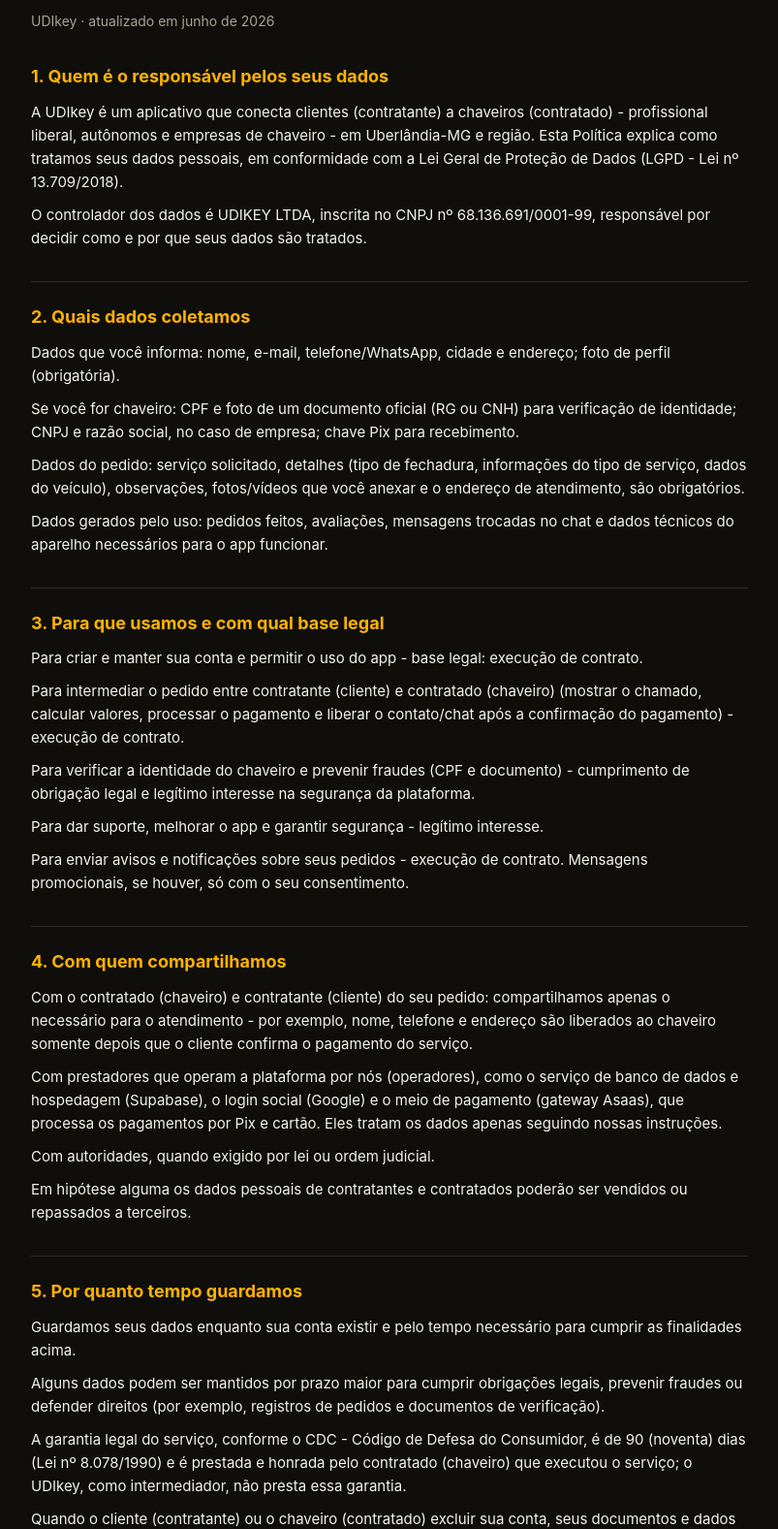
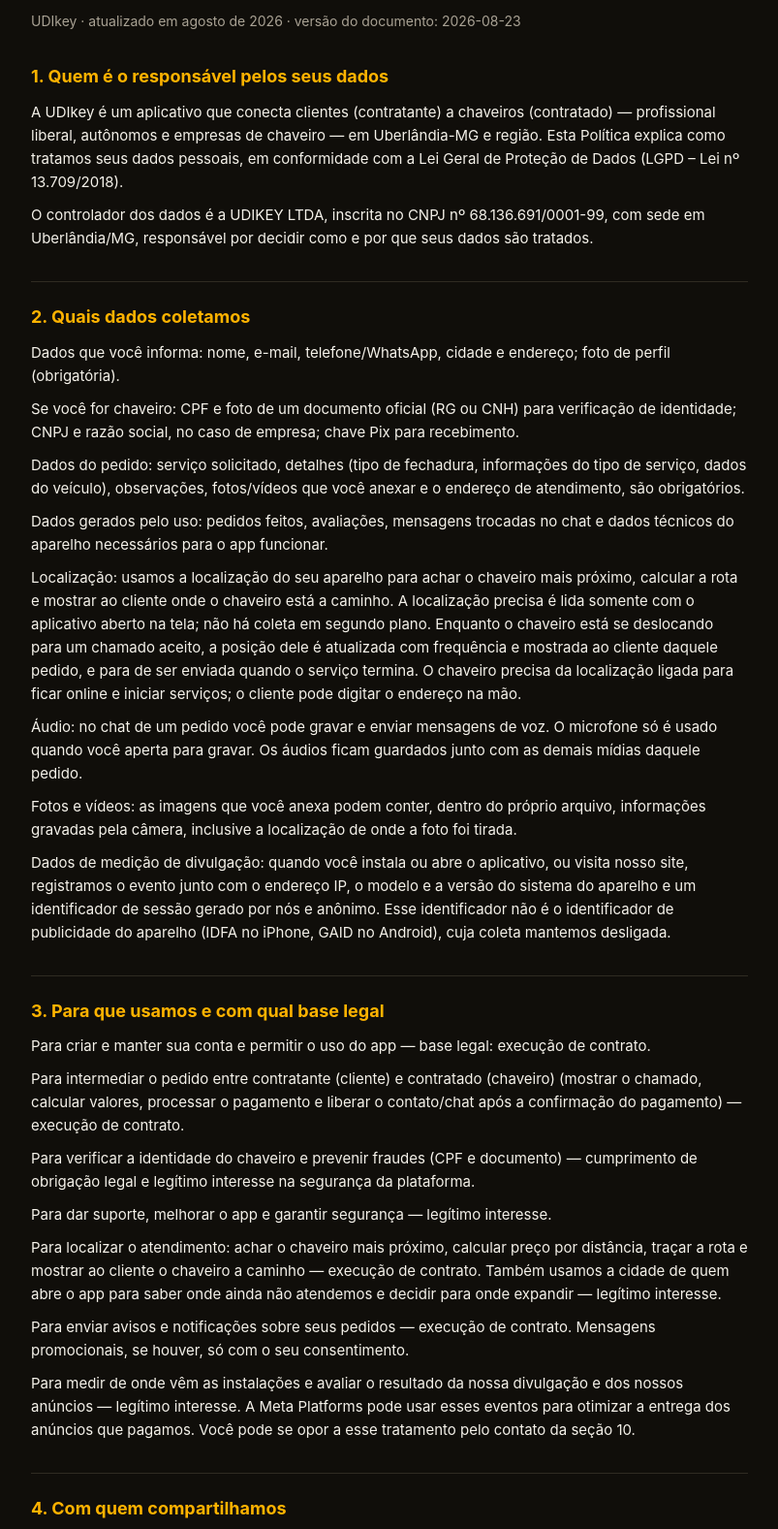
Before and after one commit to gabriellindo/udikey-site, a plain HTML site: page privacidade.html in a window 1280 px wide. Shown: the part 212-1789 px from the top of the page at 97% size, without its empty margins (238-1041 px from the left). Drawn offline with Linux system fonts and the light colour scheme.

Commit message:
Politica de privacidade do site: localizacao, audio e a Meta
Esta e' a pagina de https://udikey.com/privacidade. Ela estava presa em
"junho de 2026": sem a secao de audio, sem a Meta e com o contato de LGPD
antigo (udikeysuporte@gmail.com).

Traz o texto da versao 2026-08-23, o mesmo que ja subiu em udikey-legal e que
sai de constants/privacidade.ts no repo do app (fonte unica). O casco do site
fica igual: cabecalho, /style.css, /t.js, canonical e rodape intactos -- foram
trocadas apenas as 10 secoes do miolo e a data do topo.

  . secao propria de LOCALIZACAO -- so com o app aberto, sem coleta em segundo
    plano, e a posicao do chaveiro parando de ser enviada quando o servico
    termina;
  . secao propria de AUDIO -- microfone so quando a pessoa aperta para gravar;
  . a META PLATFORMS declarada como destinataria, com o que vai (evento, IP,
    modelo do aparelho, identificador anonimo de sessao) e o que NAO vai (nome,
    e-mail, telefone, CPF, documento, endereco, chave Pix, dados do pedido,
    mensagens e pagamentos);
  . contato de LGPD agora feedback@udikey.com.

```diff
--- a/privacidade.html
+++ b/privacidade.html
@@ -27,46 +27,55 @@
     <div class="wrap doc">
       <a class="back" href="/">&larr; Início</a>
       <h1>Política de Privacidade</h1>
-      <p class="updated">UDIkey &middot; atualizado em junho de 2026</p>
+      <p class="updated">UDIkey &middot; atualizado em agosto de 2026 &middot; versão do documento: 2026-08-23</p>
 
       <section class="blk"><h2>1. Quem é o responsável pelos seus dados</h2>
-        <p>A UDIkey é um aplicativo que conecta clientes (contratante) a chaveiros (contratado) - profissional liberal, autônomos e empresas de chaveiro - em Uberlândia-MG e região. Esta Política explica como tratamos seus dados pessoais, em conformidade com a Lei Geral de Proteção de Dados (LGPD - Lei nº 13.709/2018).</p>
-        <p>O controlador dos dados é UDIKEY LTDA, inscrita no CNPJ nº 68.136.691/0001-99, responsável por decidir como e por que seus dados são tratados.</p>
+        <p>A UDIkey é um aplicativo que conecta clientes (contratante) a chaveiros (contratado) — profissional liberal, autônomos e empresas de chaveiro — em Uberlândia-MG e região. Esta Política explica como tratamos seus dados pessoais, em conformidade com a Lei Geral de Proteção de Dados (LGPD – Lei nº 13.709/2018).</p>
+        <p>O controlador dos dados é a UDIKEY LTDA, inscrita no CNPJ nº 68.136.691/0001-99, com sede em Uberlândia/MG, responsável por decidir como e por que seus dados são tratados.</p>
       </section>
       <section class="blk"><h2>2. Quais dados coletamos</h2>
         <p>Dados que você informa: nome, e-mail, telefone/WhatsApp, cidade e endereço; foto de perfil (obrigatória).</p>
         <p>Se você for chaveiro: CPF e foto de um documento oficial (RG ou CNH) para verificação de identidade; CNPJ e razão social, no caso de empresa; chave Pix para recebimento.</p>
         <p>Dados do pedido: serviço solicitado, detalhes (tipo de fechadura, informações do tipo de serviço, dados do veículo), observações, fotos/vídeos que você anexar e o endereço de atendimento, são obrigatórios.</p>
         <p>Dados gerados pelo uso: pedidos feitos, avaliações, mensagens trocadas no chat e dados técnicos do aparelho necessários para o app funcionar.</p>
+        <p>Localização: usamos a localização do seu aparelho para achar o chaveiro mais próximo, calcular a rota e mostrar ao cliente onde o chaveiro está a caminho. A localização precisa é lida somente com o aplicativo aberto na tela; não há coleta em segundo plano. Enquanto o chaveiro está se deslocando para um chamado aceito, a posição dele é atualizada com frequência e mostrada ao cliente daquele pedido, e para de ser enviada quando o serviço termina. O chaveiro precisa da localização ligada para ficar online e iniciar serviços; o cliente pode digitar o endereço na mão.</p>
+        <p>Áudio: no chat de um pedido você pode gravar e enviar mensagens de voz. O microfone só é usado quando você aperta para gravar. Os áudios ficam guardados junto com as demais mídias daquele pedido.</p>
+        <p>Fotos e vídeos: as imagens que você anexa podem conter, dentro do próprio arquivo, informações gravadas pela câmera, inclusive a localização de onde a foto foi tirada.</p>
+        <p>Dados de medição de divulgação: quando você instala ou abre o aplicativo, ou visita nosso site, registramos o evento junto com o endereço IP, o modelo e a versão do sistema do aparelho e um identificador de sessão gerado por nós e anônimo. Esse identificador não é o identificador de publicidade do aparelho (IDFA no iPhone, GAID no Android), cuja coleta mantemos desligada.</p>
       </section>
       <section class="blk"><h2>3. Para que usamos e com qual base legal</h2>
-        <p>Para criar e manter sua conta e permitir o uso do app - base legal: execução de contrato.</p>
-        <p>Para intermediar o pedido entre contratante (cliente) e contratado (chaveiro) (mostrar o chamado, calcular valores, processar o pagamento e liberar o contato/chat após a confirmação do pagamento) - execução de contrato.</p>
-        <p>Para verificar a identidade do chaveiro e prevenir fraudes (CPF e documento) - cumprimento de obrigação legal e legítimo interesse na segurança da plataforma.</p>
-        <p>Para dar suporte, melhorar o app e garantir segurança - legítimo interesse.</p>
-        <p>Para enviar avisos e notificações sobre seus pedidos - execução de contrato. Mensagens promocionais, se houver, só com o seu consentimento.</p>
+        <p>Para criar e manter sua conta e permitir o uso do app — base legal: execução de contrato.</p>
+        <p>Para intermediar o pedido entre contratante (cliente) e contratado (chaveiro) (mostrar o chamado, calcular valores, processar o pagamento e liberar o contato/chat após a confirmação do pagamento) — execução de contrato.</p>
+        <p>Para verificar a identidade do chaveiro e prevenir fraudes (CPF e documento) — cumprimento de obrigação legal e legítimo interesse na segurança da plataforma.</p>
+        <p>Para dar suporte, melhorar o app e garantir segurança — legítimo interesse.</p>
+        <p>Para localizar o atendimento: achar o chaveiro mais próximo, calcular preço por distância, traçar a rota e mostrar ao cliente o chaveiro a caminho — execução de contrato. Também usamos a cidade de quem abre o app para saber onde ainda não atendemos e decidir para onde expandir — legítimo interesse.</p>
+        <p>Para enviar avisos e notificações sobre seus pedidos — execução de contrato. Mensagens promocionais, se houver, só com o seu consentimento.</p>
+        <p>Para medir de onde vêm as instalações e avaliar o resultado da nossa divulgação e dos nossos anúncios — legítimo interesse. A Meta Platforms pode usar esses eventos para otimizar a entrega dos anúncios que pagamos. Você pode se opor a esse tratamento pelo contato da seção 10.</p>
       </section>
       <section class="blk"><h2>4. Com quem compartilhamos</h2>
-        <p>Com o contratado (chaveiro) e contratante (cliente) do seu pedido: compartilhamos apenas o necessário para o atendimento - por exemplo, nome, telefone e endereço são liberados ao chaveiro somente depois que o cliente confirma o pagamento do serviço.</p>
-        <p>Com prestadores que operam a plataforma por nós (operadores), como o serviço de banco de dados e hospedagem (Supabase), o login social (Google) e o meio de pagamento (gateway Asaas), que processa os pagamentos por Pix e cartão. Eles tratam os dados apenas seguindo nossas instruções.</p>
+        <p>Com o contratado (chaveiro) e contratante (cliente) do seu pedido: compartilhamos apenas o necessário para o atendimento — por exemplo, nome, telefone e endereço são liberados ao chaveiro somente depois que o cliente confirma o pagamento do serviço.</p>
+        <p>Com prestadores que operam a plataforma por nós (operadores), que tratam os dados apenas seguindo nossas instruções: o banco de dados e a hospedagem (Supabase); o login social (Google e Apple); o meio de pagamento (gateway Asaas), que processa Pix e cartão; os mapas, o autocompletar de endereço e o cálculo de rota (Google Maps Platform); a consulta de CEP (ViaCEP); o envio dos nossos e-mails (Resend); a entrega das notificações no seu aparelho (Expo, com a Google e a Apple na última etapa); e a verificação anti-robô do login e do cadastro (Cloudflare Turnstile).</p>
+        <p>Com a prefeitura, quando emitimos nota fiscal de serviço da nossa comissão: nome e CPF ou CNPJ do chaveiro, conforme exige a legislação municipal.</p>
+        <p>Com a Meta Platforms (Facebook e Instagram), somente para medir o resultado dos nossos anúncios. Enviamos o nome do evento (visita ao site, instalação, abertura do aplicativo), o endereço IP, o modelo do aparelho e o identificador anônimo de sessão descrito na seção 2. Não enviamos nome, e-mail, telefone, CPF, documento, endereço, chave Pix nem qualquer dado do seu pedido, das suas mensagens ou dos seus pagamentos.</p>
+        <p>No iPhone, os eventos do aplicativo não são enviados à Meta pelos nossos servidores. A medição de anúncios no iPhone acontece apenas pelo SKAdNetwork, o mecanismo da própria Apple, que entrega resultados agregados e não identifica você. A coleta do identificador de publicidade do aparelho fica desligada nos dois sistemas.</p>
         <p>Com autoridades, quando exigido por lei ou ordem judicial.</p>
-        <p>Em hipótese alguma os dados pessoais de contratantes e contratados poderão ser vendidos ou repassados a terceiros.</p>
+        <p>Em hipótese alguma vendemos os dados pessoais de contratantes e contratados, nem os repassamos a terceiros fora das hipóteses descritas nesta seção.</p>
       </section>
       <section class="blk"><h2>5. Por quanto tempo guardamos</h2>
         <p>Guardamos seus dados enquanto sua conta existir e pelo tempo necessário para cumprir as finalidades acima.</p>
         <p>Alguns dados podem ser mantidos por prazo maior para cumprir obrigações legais, prevenir fraudes ou defender direitos (por exemplo, registros de pedidos e documentos de verificação).</p>
-        <p>A garantia legal do serviço, conforme o CDC - Código de Defesa do Consumidor, é de 90 (noventa) dias (Lei nº 8.078/1990) e é prestada e honrada pelo contratado (chaveiro) que executou o serviço; o UDIkey, como intermediador, não presta essa garantia.</p>
+        <p>A garantia legal do serviço, conforme o CDC – Código de Defesa do Consumidor, é de 90 (noventa) dias (Lei nº 8.078/1990) e é prestada e honrada pelo contratado (chaveiro) que executou o serviço; o UDIkey, como intermediador, não presta essa garantia.</p>
         <p>Quando o cliente (contratante) ou o chaveiro (contratado) excluir sua conta, seus documentos e dados são mantidos por 6 (seis) meses e, após esse prazo, são apagados automaticamente pela plataforma.</p>
       </section>
       <section class="blk"><h2>6. Como protegemos seus dados</h2>
-        <p>Adotamos medidas de segurança para o contratado (chaveiro) e o contratante (cliente), como controle de acesso por usuário (cada usuário acessa apenas as informações necessárias para prestar o serviço) - ou seja, o contratado (chaveiro) ou o contratante (cliente) NÃO POSSUI ACESSO A OUTRAS INFORMAÇÕES, ALEATORIAMENTE NA PLATAFORMA, DE OUTROS USUÁRIOS -, armazenamento privado de documentos e fotos sensíveis com links temporários, e conexões criptografadas.</p>
+        <p>Adotamos medidas de segurança para o contratado (chaveiro) e o contratante (cliente), como controle de acesso por usuário (cada usuário acessa apenas as informações necessárias para prestar o serviço) — ou seja, o contratado (chaveiro) ou o contratante (cliente) NÃO POSSUI ACESSO A OUTRAS INFORMAÇÕES, ALEATORIAMENTE NA PLATAFORMA, DE OUTROS USUÁRIOS —, armazenamento privado de documentos e fotos sensíveis com links temporários, e conexões criptografadas.</p>
         <p>Não armazenamos os dados completos do seu cartão de crédito: o pagamento por cartão é processado diretamente pelo meio de pagamento (gateway Asaas), que segue os padrões de segurança do setor.</p>
         <p>Nenhum sistema é 100% infalível, mas trabalhamos para reduzir riscos e tratar qualquer incidente com responsabilidade.</p>
       </section>
       <section class="blk"><h2>7. Seus direitos (LGPD)</h2>
         <p>Contratante e contratado podem, a qualquer momento: confirmar se tratamos seus dados e acessá-los; corrigir dados incompletos ou desatualizados; pedir a exclusão da conta e dos dados; solicitar a portabilidade (uma cópia dos seus dados); e revogar consentimentos.</p>
-        <p>Dentro do app você já pode editar seus dados em "Meus dados", baixar uma cópia em "Privacidade e meus dados" e excluir tudo em "Excluir minha conta". O passo a passo completo da exclusão está em <a class="gold" href="/excluir-conta">udikey.com/excluir-conta</a>.</p>
-        <p>Para outras solicitações, fale com o nosso Encarregado de Dados (DPO): Gabriel Fernandes Borges. O e-mail de contato para assuntos de privacidade é udikeysuporte@gmail.com.</p>
+        <p>Dentro do app você já pode editar seus dados em "Meus dados", baixar uma cópia em "Privacidade e meus dados" → "Baixar meus dados", e excluir tudo em "Excluir minha conta".</p>
+        <p>Para outras solicitações, fale com o nosso Encarregado de Dados (DPO): Gabriel Fernandes Borges. O e-mail de contato para assuntos de privacidade é feedback@udikey.com.</p>
       </section>
       <section class="blk"><h2>8. Menores de idade</h2>
         <p>O UDIkey é destinado a maiores de 18 anos. Não coletamos intencionalmente dados de menores. Se identificarmos um cadastro de menor, a conta poderá ser removida.</p>
@@ -75,7 +84,7 @@
         <p>Podemos atualizar esta Política. Mudanças relevantes serão avisadas no app. A data de atualização aparece no topo deste documento.</p>
       </section>
       <section class="blk"><h2>10. Contato</h2>
-        <p>Dúvidas sobre privacidade ou seus dados? Fale com a gente em <a class="gold" href="mailto:udikeysuporte@gmail.com">udikeysuporte@gmail.com</a>.</p>
+        <p>Dúvidas sobre privacidade ou seus dados? Fale com a gente em feedback@udikey.com.</p>
       </section>
     </div>
   </div>
```
